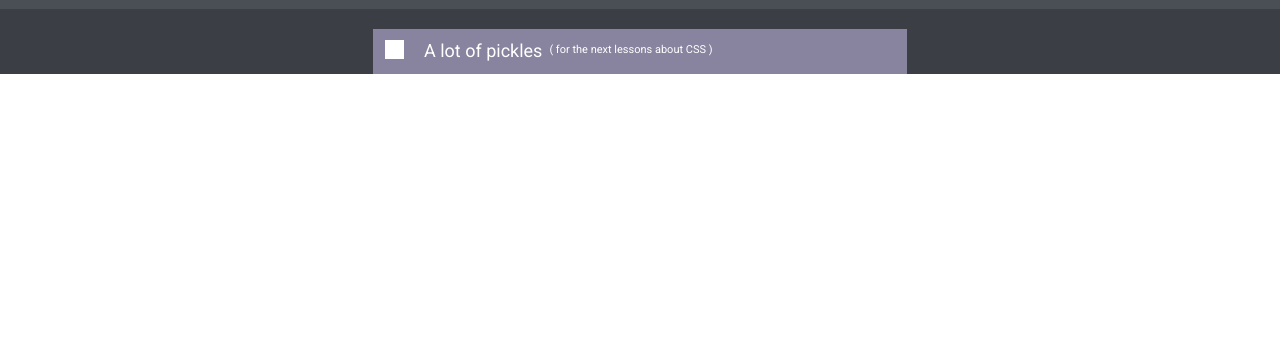
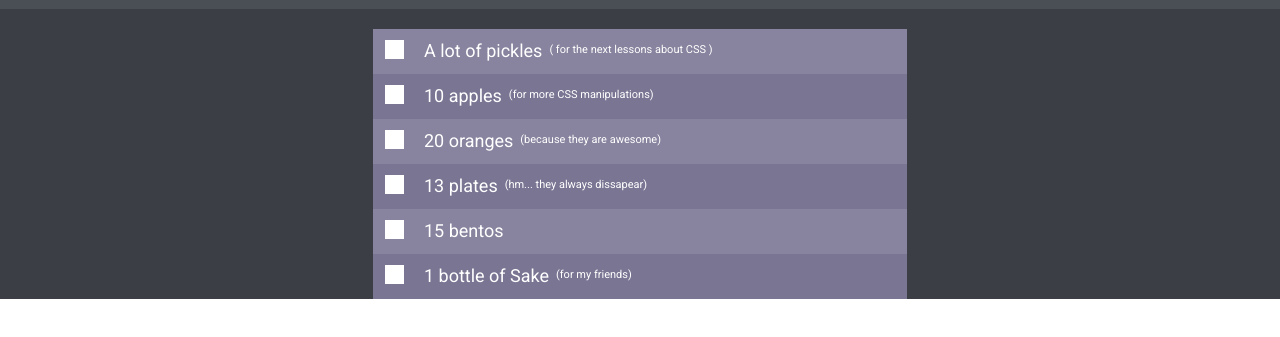
Before and after one commit to dymovv1/HW-07-Selectors, a plain HTML site: page index.html in a window 1280 px wide. Shown: the part 69-406 px from the top of the page. Drawn offline with Linux system fonts and the light colour scheme.

Commit message:
finished work animation

```diff
--- a/index.html
+++ b/index.html
@@ -44,6 +44,41 @@
                     <span class="text"> for the next lessons about CSS </span>
                 </label>
 
+                <label  class="label" for="checkbox2">
+                    <input class="real_checkbox" type="checkbox" name="checkbox" id="checkbox2" >
+                    <span class="fake_checkbox"></span>
+                    <span title="label">10 apples</span>
+                    <span class="text">for more CSS manipulations</span>
+                </label>
+
+                <label  class="label" for="checkbox3">
+                    <input class="real_checkbox" type="checkbox" name="checkbox" id="checkbox3" >
+                    <span class="fake_checkbox"></span>
+                    <span title="label">20 oranges</span>
+                    <span class="text">because they are awesome</span>
+                </label>
+
+                <label  class="label" for="checkbox4">
+                    <input class="real_checkbox" type="checkbox" name="checkbox" id="checkbox4" >
+                    <span class="fake_checkbox"></span>
+                    <span title="label">13 plates</span>
+                    <span class="text">hm... they always dissapear</span>
+                </label>
+
+                <label  class="label" for="checkbox5">
+                    <input class="real_checkbox" type="checkbox" name="checkbox" id="checkbox5" >
+                    <span class="fake_checkbox"></span>
+                    <span title="label">15 bentos</span>
+                    <!-- <span class="text"> for the next lessons about CSS </span> -->
+                </label>
+
+                <label  class="label" for="checkbox6">
+                    <input class="real_checkbox" type="checkbox" name="checkbox" id="checkbox6" >
+                    <span class="fake_checkbox"></span>
+                    <span title="label">1 bottle of Sake</span>
+                    <span class="text">for my friends</span>
+                </label>
+
         </div>
 
     </div>
--- a/style/style.css
+++ b/style/style.css
@@ -65,17 +65,17 @@ span + span {
     text-decoration: none;
 }
 
-#checkbox:checked ~ [title="label"] {
-    text-decoration: line-through;
-}
-
 .label {
     display: inline-block;
     padding-bottom: 13px;
     padding-top: 11px;
     width: 534px;
     height: 45px;
-    background-color: #88839E;
+    background: #88839E;
+}
+
+.label:nth-of-type(2n) {
+    background-color: #7A7593;
 }
 
 .real_checkbox {
@@ -128,10 +128,6 @@ span + span {
     content: ")";
 }
 
-#checkbox:checked ~ .text {
-    text-decoration: line-through;
-  }
-
 .label:hover {
     background: #625E77;
     border-bottom: 3px solid #fff;
@@ -143,3 +139,11 @@ span + span {
     border-bottom: 3px solid #fff;
     border-top: 3px solid #fff;
 }
+
+.real_checkbox:checked ~ .text::before,
+.real_checkbox:checked ~ .text::after,
+.real_checkbox:checked ~ .text,
+.real_checkbox:checked ~ [title="label"]
+ {
+    text-decoration: line-through 1px white;
+}
```
